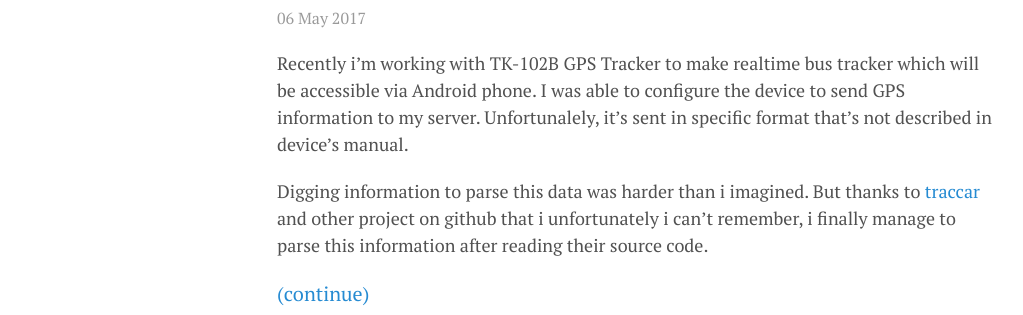
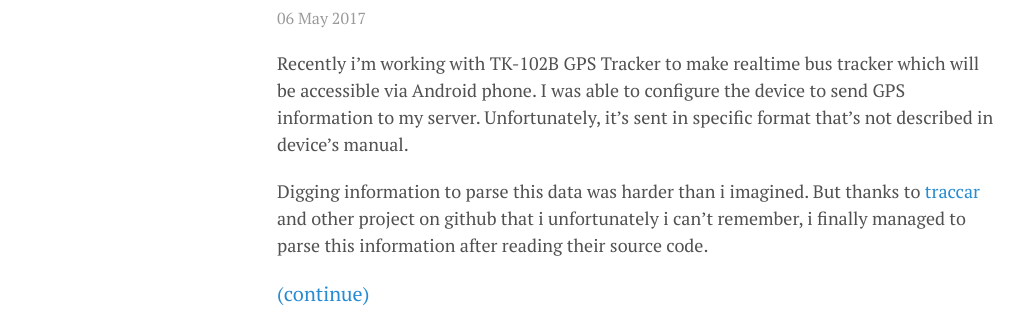
Before and after one commit to aldogint/blog, a Jekyll site: the page built from index.html, in a window 1280 px wide and 900 px high. Shown: the part 176-491 px from the top of the window, without its empty margins (3-1026 px from the left). Built offline with Jekyll 4.4.1, drawn with Linux system fonts in a browser that asks for light colours; nearby versions of some CDN libraries; the list of posts is cut into pages by our own code.

Commit message:
update post

```diff
--- a/_posts/2017-05-06-TK102-B-Packet.md
+++ b/_posts/2017-05-06-TK102-B-Packet.md
@@ -3,9 +3,9 @@ layout: post
 title: TK-102B GPS Tracker Packet
 ---
 
-Recently i'm working with TK-102B GPS Tracker to make realtime bus tracker which will be accessible via Android phone. I was able to configure the device to send GPS information to my server. Unfortunalely, it's sent in specific format that's not described in device's manual.
+Recently i'm working with TK-102B GPS Tracker to make realtime bus tracker which will be accessible via Android phone. I was able to configure the device to send GPS information to my server. Unfortunately, it's sent in specific format that's not described in device's manual.
 
-Digging information to parse this data was harder than i imagined. But thanks to [traccar](https://traccar.org) and other project on github that i unfortunately i can't remember, i finally manage to parse this information after reading their source code.
+Digging information to parse this data was harder than i imagined. But thanks to [traccar](https://traccar.org) and other project on github that i unfortunately i can't remember, i finally managed to parse this information after reading their source code.
 <!--more-->
 
 ### Packet Formats
```
